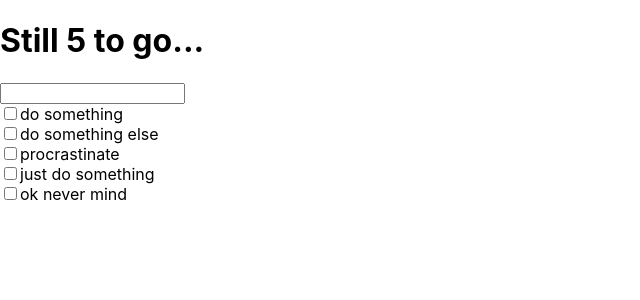
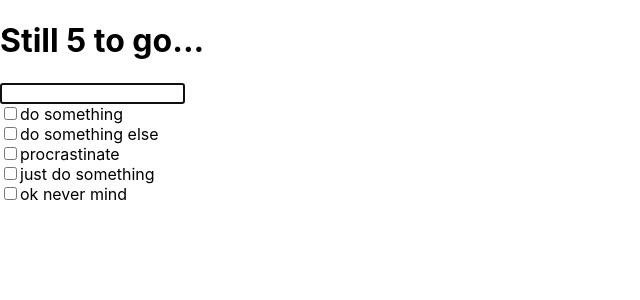
Before and after one commit to schteeben95/react-hook-learning, a React (Create React App) app: page / in a window 1280 px wide. Shown: the top 300 px of the page, without its empty margins (0-640 px from the left). Built offline with nearby package versions, Linux system fonts and the light colour scheme.

Commit message:
Zoom zoom - auto focus

```diff
--- a/src/App.js
+++ b/src/App.js
@@ -60,7 +60,7 @@ function App() {
 
         return (
             <>
-                <input type="text" onKeyPress={handleKeyPress} onChange={e => setNewToDo(e.target.value)} value={newToDo}/>
+                <input autoFocus type="text" onKeyPress={handleKeyPress} onChange={e => setNewToDo(e.target.value)} value={newToDo}/>
                 <br />
             </>
         )
```
